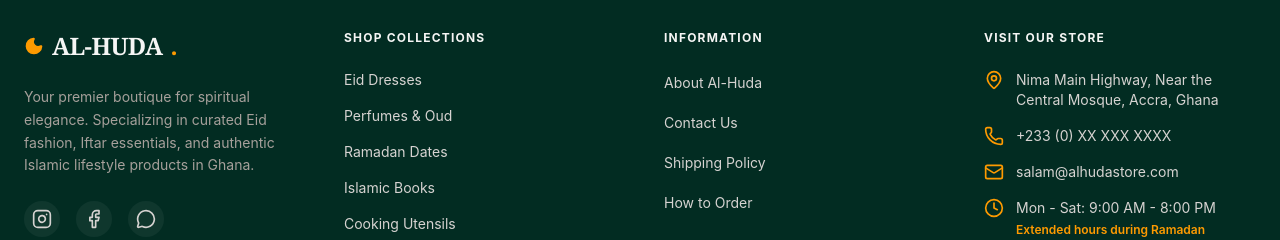
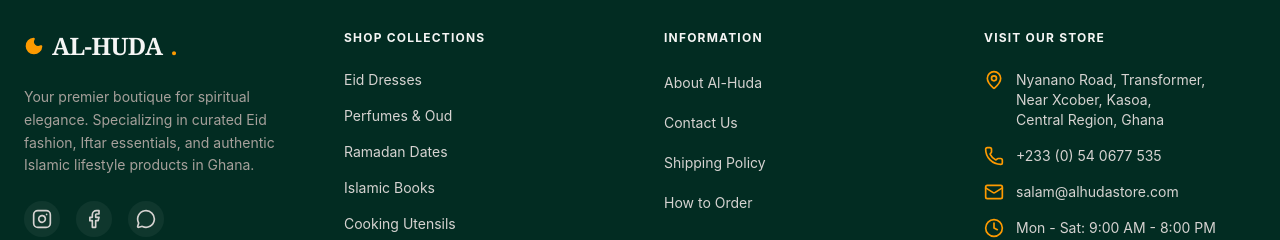
Before and after one commit to Abdulhameedsurakadev-Gh/al-huda-store, a Next.js app: page / in a window 1280 px wide. Shown: the part 999-1239 px from the top of the page. Built offline with nearby package versions, Linux system fonts and the light colour scheme.

Commit message:
fix: slight update

```diff
--- a/src/components/Footer.tsx
+++ b/src/components/Footer.tsx
@@ -95,11 +95,15 @@
             <ul className="space-y-4 text-sm">
               <li className="flex items-start gap-3">
                 <MapPin className="text-amber-500 size-5 shrink-0" />
-                <span>Nima Main Highway, Near the Central Mosque, Accra, Ghana</span>
+                <span>
+                    Nyanano Road, Transformer, <br />
+                    Near Xcober, Kasoa, <br />
+                    Central Region, Ghana
+                </span>
               </li>
               <li className="flex items-center gap-3">
                 <Phone className="text-amber-500 size-5 shrink-0" />
-                <span>+233 (0) XX XXX XXXX</span>
+                <span>+233 (0) 54 0677 535</span>
               </li>
               <li className="flex items-center gap-3">
                 <Mail className="text-amber-500 size-5 shrink-0" />
```
